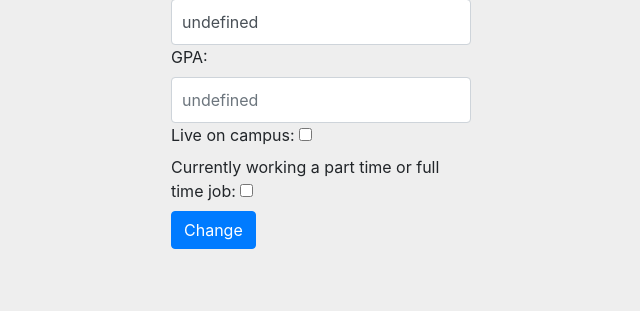
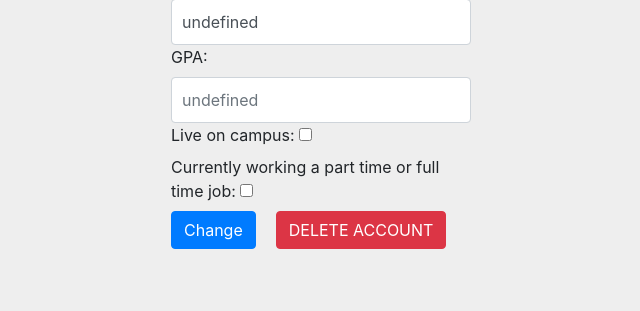
Before and after one commit to wolfejar/GradePredictionsWithMySQL, a Flask app: template templates/edit_account.html in a window 1280 px wide. Shown: the part 246-557 px from the top of the page, without its empty margins (319-959 px from the left). Run offline with Flask 2, Linux system fonts and the light colour scheme; the template is opened without the code that fills it, so the values that code supplies are empty; parts of the project's set-up code (start-up, migrations or seed data) failed here and were passed over; some libraries are stand-ins or nearby versions.

Commit message:
Complete

```diff
--- a/application.py
+++ b/application.py
@@ -108,6 +108,10 @@ def edit_account_course_info_post():
     request.form.get()
     return account_home()
 
+@application.route('/delete_account', methods=['POST'])
+def delete_account():
+    sql.delete_student_by_email(session['email'])
+    return logout()
 
 @application.route('/account_home', methods=['GET', 'POST'])
 def account_home():
--- a/static/js/edit_account_scripts.js
+++ b/static/js/edit_account_scripts.js
@@ -45,3 +45,10 @@ var account_info = ['first_name', 'last_name', 'username', 'gpa', 'on_campus', '
         parent_element.removeChild(submit_button);
         parent_element.appendChild(submit_button);
     }
+
+    function delete_account() {
+        var choice = confirm("This will permanently delete your account. Are you sure?");
+        if (choice == true){
+            $().post("/delete_account")
+        }
+    }
--- a/templates/account_home.html
+++ b/templates/account_home.html
@@ -136,7 +136,7 @@ Demo App
                 Do you hold a position in a club/activity? <input type="checkbox" name="hasposition"><br>
                 How many credit hours is this course for? <input type="text" name="coursecredithours"><br>
                 What level is this course? <input type="text" name="courselevel"><br>
-                <br><h4>K-State 8 - Check all that apply for this course:</h4>
+                <br><h4>Check all that apply for this course:</h4>
                 Aesthetic Interpetation <input type="checkbox" name="AestheticInterpetation"><br>
                 Empirical and Quantitative Reasoning <input type="checkbox" name="EmpiricalandQuantitativeReasoning"><br>
                 Ethical Reasoning and Responsibility <input type="checkbox" name="EthicalReasoningandResponsibility"><br>
--- a/templates/edit_account.html
+++ b/templates/edit_account.html
@@ -24,8 +24,12 @@
     <input type="number" max="4.00" min="0.00" step="0.01" id="gpa" name="gpa" class="form-control">
     <label for="oncampus">Live on campus: <input id ="oncampus"type="checkbox" name="oncampus"><br></label>
     <label for="isworking">Currently working a part time or full time job: <input id="isworking"type="checkbox" name="isworking"><br></label>
-<input id="student_info_button" class="btn btn-primary" type="submit" value= "Change" >
+    <input id="student_info_button" class="btn btn-primary" type="submit" value= "Change" style="float: left">
+    <input id="student_info_delete_account" class="btn btn-danger" type="button" VALUE="DELETE ACCOUNT"
+           onclick="delete_account()" style="margin-left: 20px">
 </form>
+
+
 
 <!--array for info-->
 <script type="text/javascript">
@@ -66,11 +70,18 @@
         document.getElementById("isworking").checked = true
     else
         document.getElementById("isworking").checked = false
-</script>
 
-<!--button-->
-<script>
     move_submit_button_to_bottom("student_info_button");
+
+    function delete_account(){
+        var result = confirm('This will permanently delete your account. Are you sure?')
+        if (result == true){
+            var xhttp = new XMLHttpRequest();
+            xhttp.open("POST", "/delete_account", false)
+            xhttp.send()
+            window.location.href = '/index'
+        }
+    }
 </script>
 <!--
 <br><br><br>
```
Also changed, not shown: sql_scripts.py (+7 -0 lines), static/activity_report1.png, static/activity_report2.png, static/activity_report3.png, static/activity_report4.png, static/activity_report5.png, static/course_report1.png, static/course_report2.png, static/course_report3.png, static/course_report4.png, static/instructor_report1.png, static/instructor_report2.png, static/instructor_report3.png, static/instructor_report4.png.
